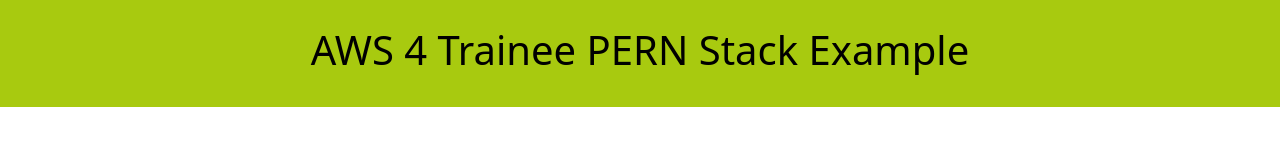
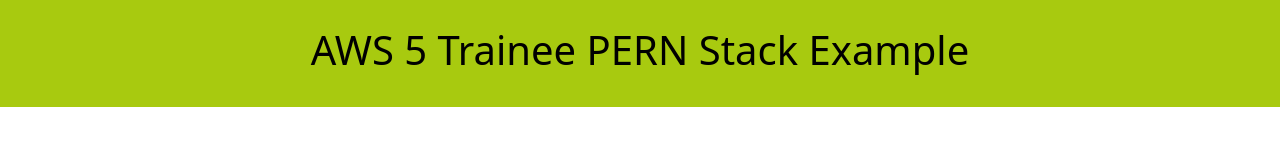
Before and after one commit to gtorres777/test_final_project, a React (Create React App) app in the folder app/client/: page / in a window 1280 px wide. Shown: the top 151 px of the page. Built offline with nearby package versions, Linux system fonts and the light colour scheme; no server answers.

Commit message:
testing workflow both

```diff
--- a/app/client/src/components/Header.js
+++ b/app/client/src/components/Header.js
@@ -5,7 +5,7 @@
     return (
         <div className="header">
             <h1>
-                AWS 4 Trainee PERN Stack Example
+                AWS 5 Trainee PERN Stack Example
             </h1>
         </div>
     )
```
Also changed, not shown: 1 other file (tests, documents, lock files or other folders).
